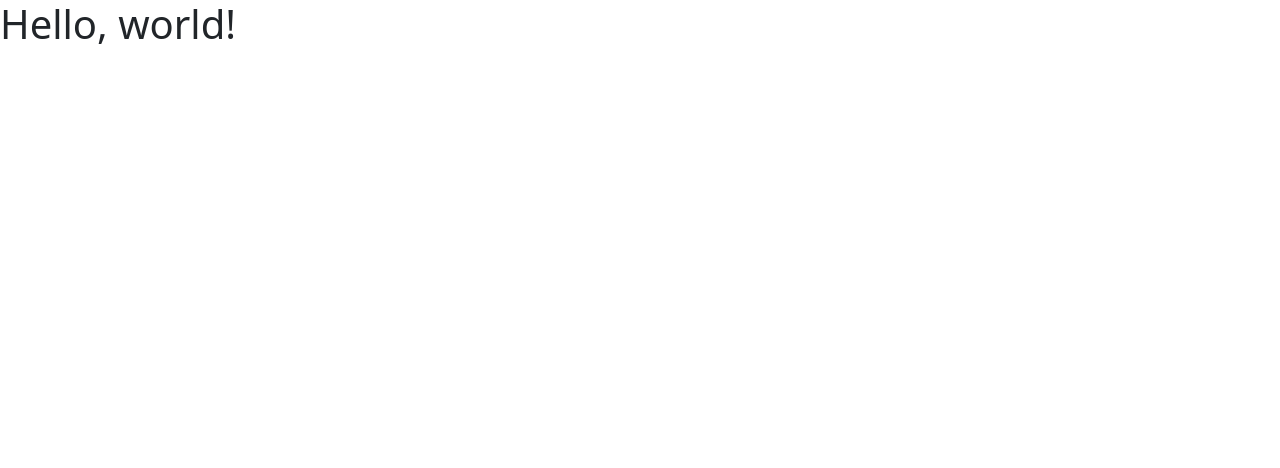
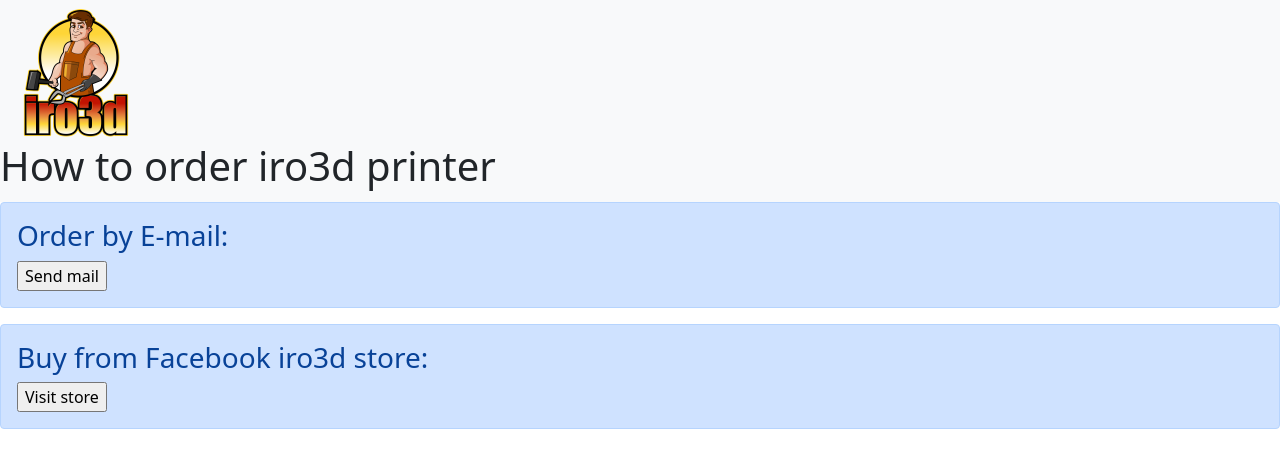
Before and after one commit to tajbirhossain/project6, a plain HTML site: page order.html in a window 1280 px wide. Drawn offline with nearby package versions, Linux system fonts and the light colour scheme.

Commit message:
Update order.html

```diff
--- a/order.html
+++ b/order.html
@@ -1,22 +1,48 @@
 <!doctype html>
 <html lang="en">
+
 <head>
   <!-- Required meta tags -->
   <meta charset="utf-8">
   <meta name="viewport" content="width=device-width, initial-scale=1">
 
   <!-- Bootstrap CSS -->
-    <link href="https://cdn.jsdelivr.net/npm/bootstrap@5.0.0-beta1/dist/css/bootstrap.min.css" rel="stylesheet" integrity="sha384-giJF6kkoqNQ00vy+HMDP7azOuL0xtbfIcaT9wjKHr8RbDVddVHyTfAAsrekwKmP1" crossorigin="anonymous">
+  <link href="https://cdn.jsdelivr.net/npm/bootstrap@5.0.0-beta1/dist/css/bootstrap.min.css" rel="stylesheet"
+    integrity="sha384-giJF6kkoqNQ00vy+HMDP7azOuL0xtbfIcaT9wjKHr8RbDVddVHyTfAAsrekwKmP1" crossorigin="anonymous">
 
-    <title>Hello, world!</title>
+  <title>iro3d - how to order</title>
+  <link rel="stylesheet" href="css/order.css">
 </head>
+
 <body>
-    <h1>Hello, world!</h1>
+  <header>
+    <nav class="navbar sticky-top navbar-light bg-light py-1">
+      <div class="container-fluid">
+        <a class="navbar-brand" href="https://iro3d.com"><img src="images/logo.png" alt="logo"></a>
+      </div>
+      <div class="headerB">
+        <h1>How to order iro3d printer</h1>
+      </div>
+    </nav>
+  </header>
+  <section id="contactForm">
+    <div class="alert alert-primary" role="alert">
+      <h3>Order by E-mail:</h3>
+      <a target="_blank" href="mailto:info@iro3d.com"><input type="button" value="Send mail"></a>
+    </div>
+    <div class="alert alert-primary" role="alert">
+      <h3>Buy from Facebook iro3d store:</h3>
+      <a target="_blank" href="https://www.facebook.com/iro3d/shop/?ref_code=view_shop_cta&amp;ref_surface=page"><input
+          type="button" value="Visit store"></a>
+    </div>
+  </section>
 
   <!-- Optional JavaScript; choose one of the two! -->
 
   <!-- Option 1: Bootstrap Bundle with Popper -->
-    <script src="https://cdn.jsdelivr.net/npm/bootstrap@5.0.0-beta1/dist/js/bootstrap.bundle.min.js" integrity="sha384-ygbV9kiqUc6oa4msXn9868pTtWMgiQaeYH7/t7LECLbyPA2x65Kgf80OJFdroafW" crossorigin="anonymous"></script>
+  <script src="https://cdn.jsdelivr.net/npm/bootstrap@5.0.0-beta1/dist/js/bootstrap.bundle.min.js"
+    integrity="sha384-ygbV9kiqUc6oa4msXn9868pTtWMgiQaeYH7/t7LECLbyPA2x65Kgf80OJFdroafW"
+    crossorigin="anonymous"></script>
 
   <!-- Option 2: Separate Popper and Bootstrap JS -->
   <!--
@@ -24,4 +50,5 @@
     <script src="https://cdn.jsdelivr.net/npm/bootstrap@5.0.0-beta1/dist/js/bootstrap.min.js" integrity="sha384-pQQkAEnwaBkjpqZ8RU1fF1AKtTcHJwFl3pblpTlHXybJjHpMYo79HY3hIi4NKxyj" crossorigin="anonymous"></script>
     -->
 </body>
+
 </html>
```
Lines whose indentation alone changed are shown as unchanged.
